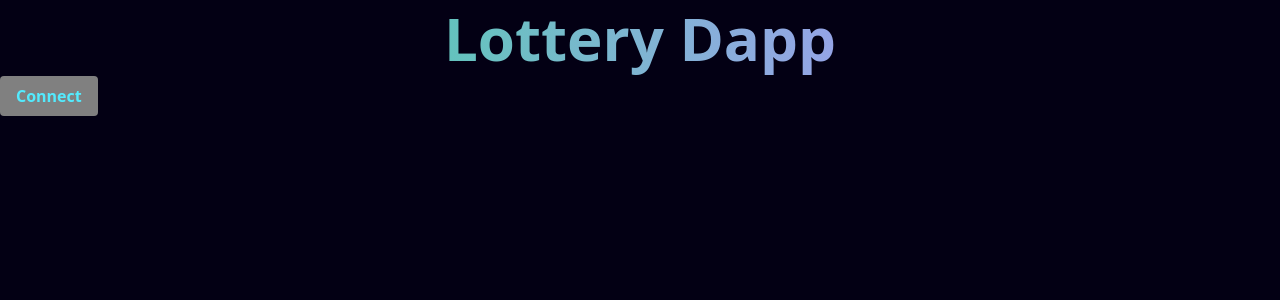
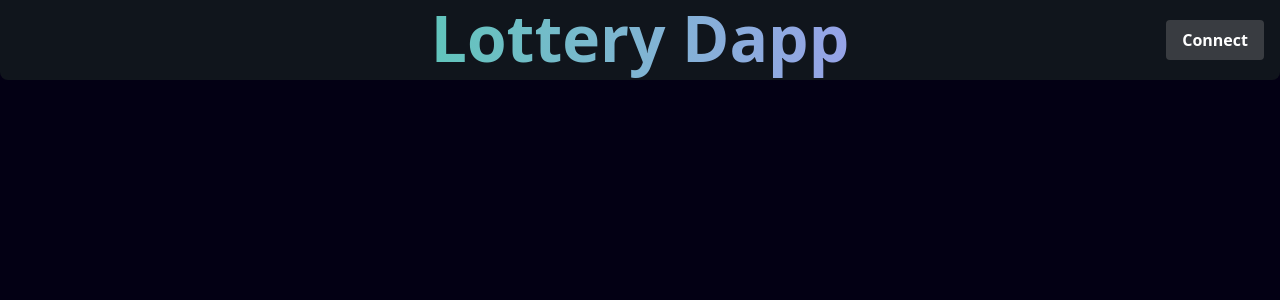
Before and after one commit to dinomartino/Project-II-Lottery, a React (Vite) app in the folder lottery-front/: page / in a window 1280 px wide. Shown: the top 300 px of the page. Built offline with nearby package versions, Linux system fonts and the light colour scheme.

Commit message:
update navbar

```diff
--- a/lottery-front/src/App.jsx
+++ b/lottery-front/src/App.jsx
@@ -1,13 +1,12 @@
 import React from "react";
-import ConnectButton from "./components/ConnectButton";
+import Navbar from "./components/Navbar";
 import Web3 from "web3";
 
 function App() {
   return (
     <main>
-      <div className="gap-1">
-        <h1 className="text-6xl text-gradient">Lottery Dapp</h1>
-        <ConnectButton />
+      <div>
+        <Navbar />
       </div>
     </main>
   );
--- a/lottery-front/src/components/ConnectButton.jsx
+++ b/lottery-front/src/components/ConnectButton.jsx
@@ -19,12 +19,7 @@ function ConnectButton() {
 
   return (
     <div>
-      <button
-        className="text-cyan-300 flex flex-col cursor-pointer z-0"
-        onClick={connect}
-      >
-        Connect
-      </button>
+      <button onClick={connect}>Connect</button>
     </div>
   );
 }
--- /dev/null
+++ b/lottery-front/src/components/Navbar.jsx
@@ -0,0 +1,15 @@
+import ConnectButton from "./ConnectButton";
+import React from "react";
+
+function Navbar() {
+  return (
+    <nav className="relative flex justify-end items-center bg-[#1e292383] rounded-b-lg px-4 py-3 sm:px-4 sm:py-5">
+      <h1 className="text-gradient absolute inset-0">Lottery Dapp</h1>
+      <div>
+        <ConnectButton />
+      </div>
+    </nav>
+  );
+}
+
+export default Navbar;
--- a/lottery-front/src/index.css
+++ b/lottery-front/src/index.css
@@ -24,7 +24,7 @@
   }
 
   button {
-    @apply bg-[#808080] text-white font-bold py-2 px-4 rounded;
+    @apply bg-[#8080805d] text-white font-bold py-2 px-4 rounded hover:bg-[#80808080] cursor-pointer;
   }
 }
 
```
